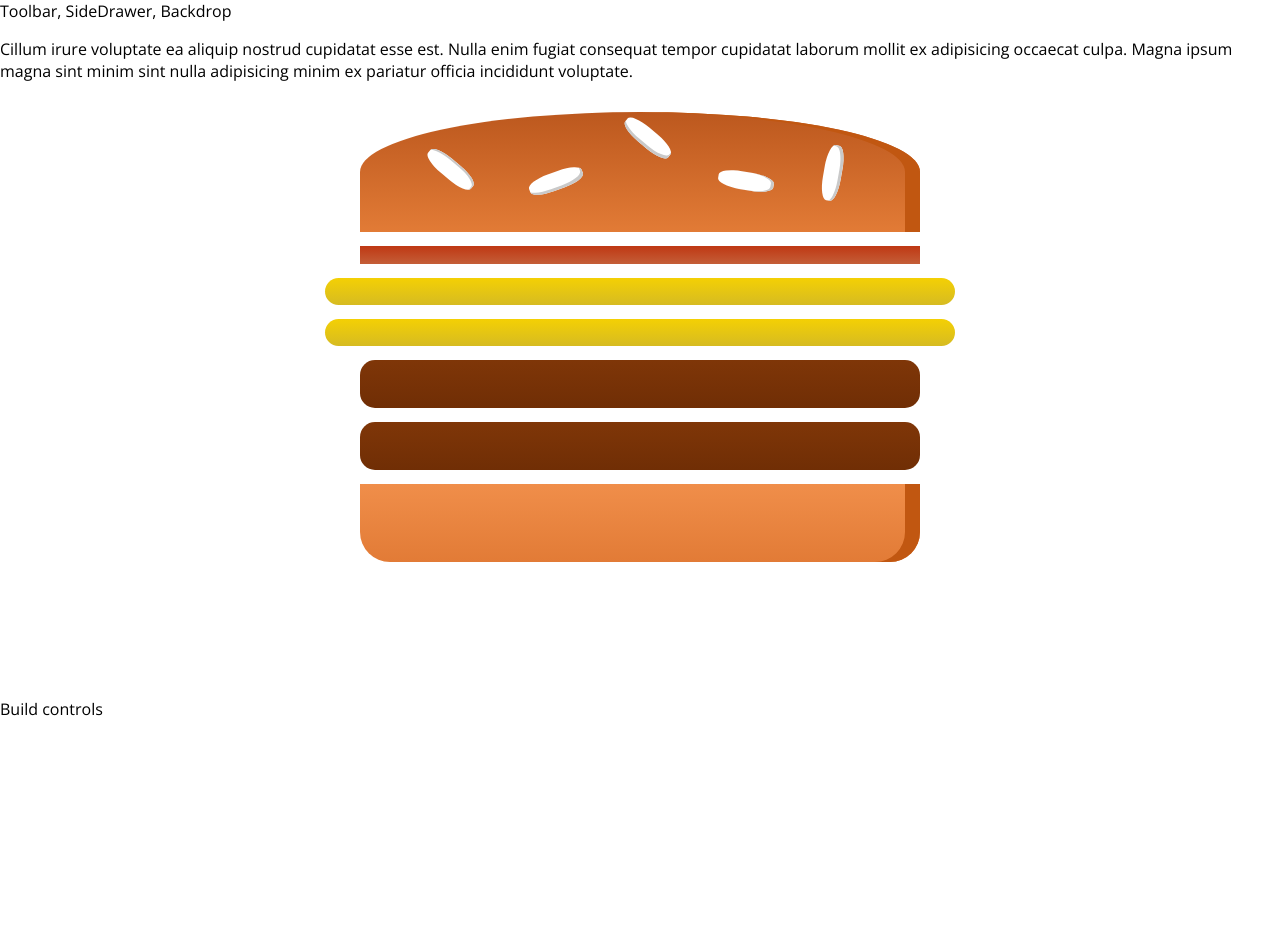
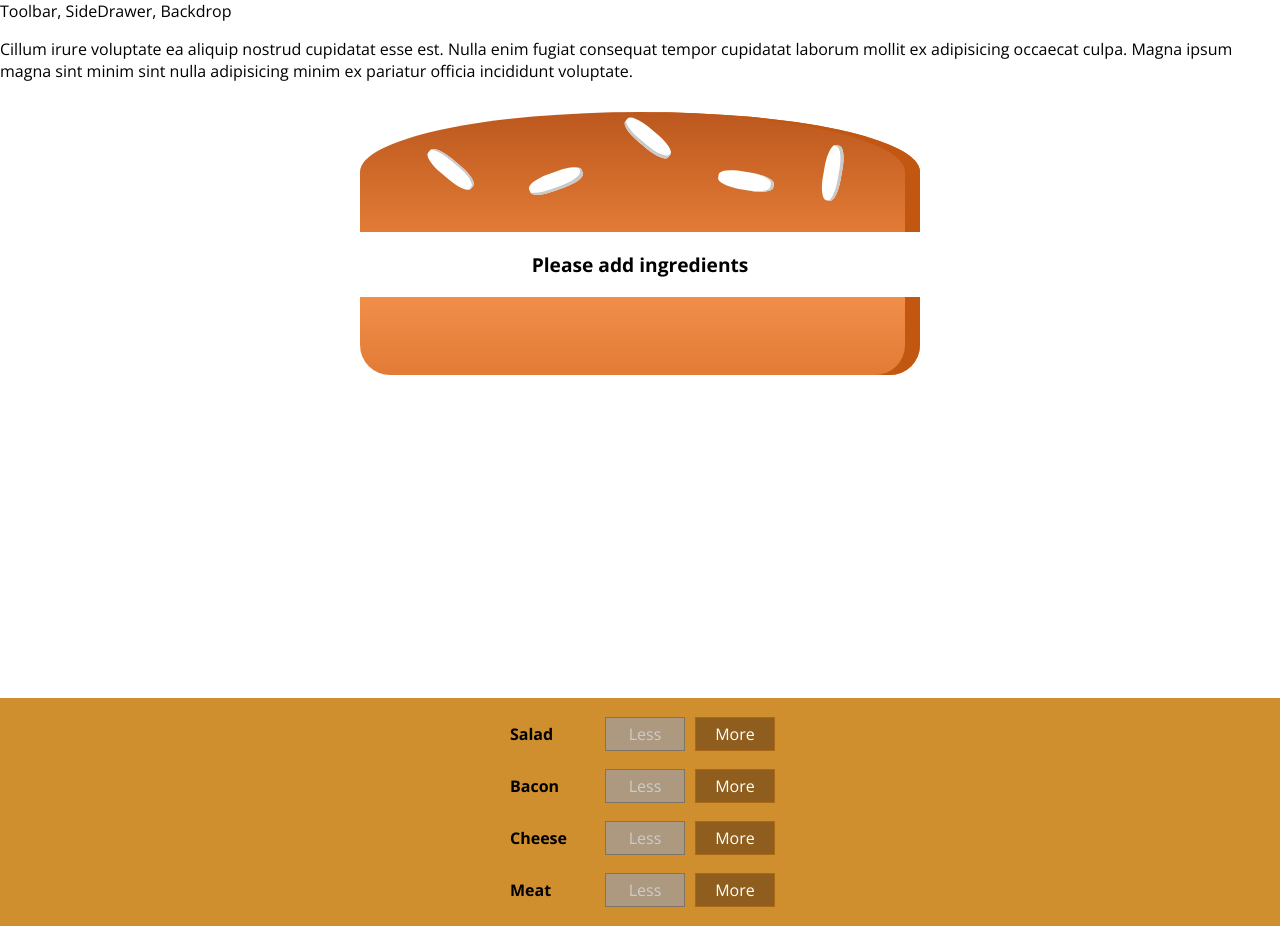
Before and after one commit to sss-ng/react-complete-guide, a React (Create React App) app in the folder burger-builder/: page / in a window 1280 px wide. Before the commit the page ends 800 px from the top, so only its background shows below. Built offline with nearby package versions, Linux system fonts and the light colour scheme.

Commit message:
added control feature for burger

```diff
--- /dev/null
+++ b/burger-builder/src/components/Burger/BuildControls/BuildControl/BuildControl.js
@@ -0,0 +1,20 @@
+import React from "react";
+import classes from "./BuildControl.module.css";
+
+const buildControl = (props) => (
+  <div className={classes.BuildControl}>
+    <div className={classes.Label}>{props.label}</div>
+    <button
+      className={classes.Less}
+      onClick={props.removed}
+      disabled={props.disabled}
+    >
+      Less
+    </button>
+    <button className={classes.More} onClick={props.added}>
+      More
+    </button>
+  </div>
+);
+
+export default buildControl;
--- /dev/null
+++ b/burger-builder/src/components/Burger/BuildControls/BuildControl/BuildControl.module.css
@@ -0,0 +1,56 @@
+.BuildControl {
+    display: flex;
+    justify-content: space-between;
+    align-items: center;
+    margin: 5px 0;
+}
+
+.BuildControl button {
+    display: block;
+    font: inherit;
+    padding: 5px;
+    margin: 0 5px;
+    width: 80px;
+    border: 1px solid #AA6817;
+    cursor: pointer;
+    outline: none;
+}
+
+.BuildControl button:disabled {
+    background-color: #AC9980;
+    border: 1px solid #7E7365;
+    color: #ccc;
+    cursor: default;
+}
+
+.BuildControl button:hover:disabled {
+    background-color: #AC9980;
+    color: #ccc;
+    cursor: not-allowed;
+}
+
+.Label {
+    padding: 10px;
+    font-weight: bold;
+    width: 80px;
+}
+
+.BuildControl .Less {
+    background-color: #D39952;
+    color: white;
+}
+
+.BuildControl .More {
+    background-color: #8F5E1E;
+    color: white;
+}
+
+.BuildControl .Less:hover, .BuildControl .Less:active {
+    background-color: #DAA972;
+    color: white;
+}
+
+.BuildControl .More:hover,.BuildControl .More:active {
+    background-color: #99703F;
+    color: white;
+}
--- /dev/null
+++ b/burger-builder/src/components/Burger/BuildControls/BuildControls.js
@@ -0,0 +1,26 @@
+import React from "react";
+import classes from "./BuildControls.module.css";
+import BuildControl from "./BuildControl/BuildControl";
+
+const controls = [
+  { label: "Salad", type: "salad" },
+  { label: "Bacon", type: "bacon" },
+  { label: "Cheese", type: "cheese" },
+  { label: "Meat", type: "meat" },
+];
+
+const buildControls = (props) => (
+  <div className={classes.BuildControls}>
+    {controls.map((ctrl) => (
+      <BuildControl
+        key={ctrl.label}
+        label={ctrl.label}
+        added={() => props.ingredientAdded(ctrl.type)}
+        removed={() => props.ingredientRemoved(ctrl.type)}
+        disabled={props.disabledInfo[ctrl.type]}
+      />
+    ))}
+  </div>
+);
+
+export default buildControls;
--- /dev/null
+++ b/burger-builder/src/components/Burger/BuildControls/BuildControls.module.css
@@ -0,0 +1,10 @@
+.BuildControls{
+    width: 100%;
+    background-color: #CF8F2E;
+    display: flex;
+    flex-flow: column;
+    align-items: center;
+    box-shadow: 0 2px 1px #ccc;
+    margin: auto;
+    padding:10px 0;
+}
--- a/burger-builder/src/components/Burger/BurgerIngredient/BurgerIngredient.js
+++ b/burger-builder/src/components/Burger/BurgerIngredient/BurgerIngredient.js
@@ -26,7 +26,7 @@ class BurgerIngredient extends Component {
         ingredient = <div className={classes.Cheese}></div>;
         break;
       case "salad":
-        ingredient = <div className={classes.Salat}></div>;
+        ingredient = <div className={classes.Salad}></div>;
         break;
       case "bacon":
         ingredient = <div className={classes.Bacon}></div>;
--- a/burger-builder/src/containers/BurgerBuilder/BurgerBuilder.js
+++ b/burger-builder/src/containers/BurgerBuilder/BurgerBuilder.js
@@ -1,22 +1,68 @@
 import React, { Component } from "react";
 import Auxiliary from "../../hoc/Auxiliary";
 import Burger from "../../components/Burger/Burger";
+import BuildControls from "../../components/Burger/BuildControls/BuildControls";
+
+const PRICES = { salad: 0.3, bacon: 1.2, cheese: 0.5, meat: 1.5 };
 
 class BurgerBuilder extends Component {
   state = {
     ingredients: {
-      salad: 1,
-      bacon: 1,
-      cheese: 2,
-      meat: 2,
+      salad: 0,
+      bacon: 0,
+      cheese: 0,
+      meat: 0,
     },
+    totalPrice: 4,
+  };
+
+  addIngredientHandler = (type) => {
+    const prevCount = this.state.ingredients[type];
+    const newIngredients = { ...this.state.ingredients };
+    newIngredients[type] = prevCount + 1;
+
+    const prevPrice = this.state.totalPrice;
+    const newPrice = prevPrice + PRICES[type];
+
+    this.setState({
+      ingredients: newIngredients,
+      totalPrice: newPrice,
+    });
+  };
+
+  removeIngredientHandler = (type) => {
+    if (this.state.ingredients[type] <= 0) {
+      return;
+    }
+
+    const prevCount = this.state.ingredients[type];
+    const newIngredients = { ...this.state.ingredients };
+    newIngredients[type] = prevCount - 1;
+
+    const prevPrice = this.state.totalPrice;
+    const newPrice = prevPrice - PRICES[type];
+
+    this.setState({
+      ingredients: newIngredients,
+      totalPrice: newPrice,
+    });
   };
 
   render() {
+    const disabledIngredients = { ...this.state.ingredients };
+
+    for (const key in disabledIngredients) {
+      disabledIngredients[key] = disabledIngredients[key] <= 0;
+    }
+
     return (
       <Auxiliary>
         <Burger ingredients={this.state.ingredients} />
-        <div>Build controls</div>
+        <BuildControls
+          ingredientAdded={this.addIngredientHandler}
+          ingredientRemoved={this.removeIngredientHandler}
+          disabledInfo={disabledIngredients}
+        />
       </Auxiliary>
     );
   }
```
